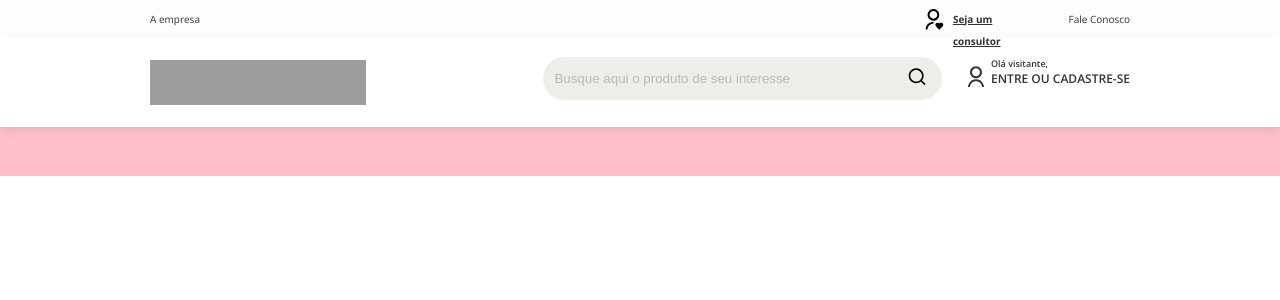
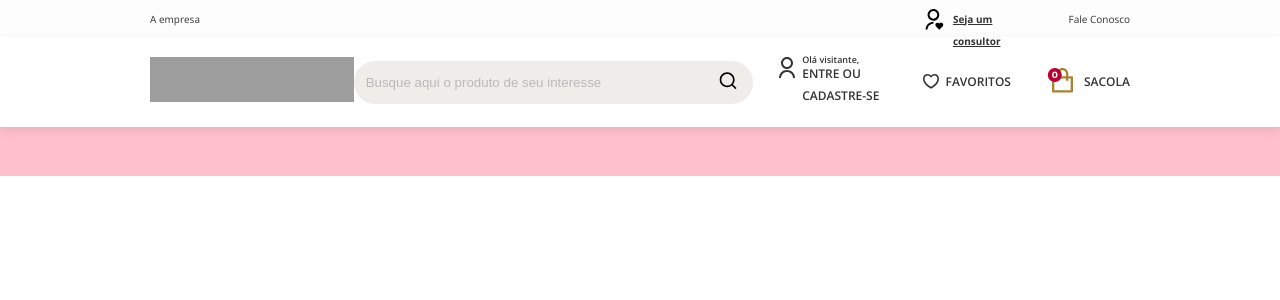
Before and after one commit to guilhermebernar/hinode-homepage, a React (Create React App) app: page /home in a window 1280 px wide. Shown: the top 300 px of the page. Built offline with nearby package versions, Linux system fonts and the light colour scheme; grey boxes are pictures that could not be loaded; a web font is replaced by a local one.

Commit message:
feat: main header OK

```diff
--- a/src/components/header/Header.Main.styles.tsx
+++ b/src/components/header/Header.Main.styles.tsx
@@ -15,6 +15,8 @@ width: 216px;
 export const MainContainerRigth = styled.div`
 display: flex;
 flex-direction: row;
+justify-content: center;
+align-items: center;
 `
 
 export const SearchBar = styled.form`
@@ -54,7 +56,6 @@ flex-direction: row;
 export const VisitorIcon = styled.img`
 max-width: 16px;
 max-height: 21px;
-transform: translateY(30%);
 margin: 0 7px 0 26px;
 `
 export const VisitorsButton = styled.div`
@@ -68,8 +69,8 @@ font-weight: 600;
 font-size: 9px;
 line-height: 22px;
 color: var(--grey-sixth);
-margin-top: -5%;
-margin-bottom: -5%;
+margin-top: -8%;
+margin-bottom: -8%;
 `
 export const VisitorTxt02 = styled.a`
 font-family: var(--font-open-sans);
@@ -79,3 +80,58 @@ font-size: 12px;
 line-height: 22px;
 color: var(--grey-sixth);
 `
+export const FavoriteContainer = styled.a`
+display: flex;
+flex-direction: row;
+justify-content: center;
+`
+export const FavoriteIcon = styled.img`
+width: 16px;
+height: 21px;
+margin: 0 7px 0 26px;
+`
+export const FavoriteTxt = styled.p`
+font-family: var(--font-open-sans);
+font-style: normal;
+font-weight: 600;
+font-size: 12px;
+line-height: 22px;
+color: var(--grey-sixth);
+`
+export const BagContainer = styled.a`
+display: flex;
+flex-direction: row;
+justify-content: center;
+align-items: center;
+margin-left: 41px;
+`
+export const SpamNumberBuy = styled.div`
+background-color: var(--red);
+height: 14px;
+width: 14px;
+border-radius: 100%;
+display: flex;
+justify-content: center;
+align-items: center;
+position: absolute;
+transform: translateY(-50%);
+transform: translateX(-30%);
+
+span{
+  font-family: 'Montserrat';
+  font-style: normal;
+  font-weight: 700;
+  font-size: 9px;
+  line-height: 22px;
+  color: var(--white)
+}
+`
+export const BagTxt = styled.p`
+font-family: var(--font-open-sans);
+font-style: normal;
+font-weight: 600;
+font-size: 12px;
+line-height: 22px;
+color: var(--grey-sixth);
+margin-left: 11px;
+`
--- a/src/components/header/Header.Main.tsx
+++ b/src/components/header/Header.Main.tsx
@@ -1,12 +1,18 @@
 /* eslint-disable jsx-a11y/anchor-has-content */
 /* eslint-disable jsx-a11y/anchor-is-valid */
 import {
+  BagContainer,
+  BagTxt,
+  FavoriteContainer,
+  FavoriteIcon,
+  FavoriteTxt,
   MainBar,
   MainContainerRigth,
   MainLogo,
   SearchBar,
   SearchButton,
   SearchField,
+  SpamNumberBuy,
   VisitorContainer,
   VisitorIcon,
   VisitorsButton,
@@ -17,6 +23,9 @@ import { HeadersMarginContainer } from "./Header.style";
 import logo from "../../assets/logo-color.svg";
 import search from "../../assets/icons/lupa.svg";
 import person from "../../assets/icons/person.svg";
+import bag from "../../assets/icons/bolca.svg";
+import heart from "../../assets/icons/coracao.svg";
+
 
 const HeaderMain = () => {
   return (
@@ -46,6 +55,24 @@ const HeaderMain = () => {
               <VisitorTxt02>ENTRE OU CADASTRE-SE</VisitorTxt02>
             </VisitorsButton>
           </VisitorContainer>
+          <FavoriteContainer href="#">
+            <FavoriteIcon
+              src={heart}
+              alt="Icone de coração representando área de favoritos." />
+            <FavoriteTxt>FAVORITOS</FavoriteTxt>
+          </FavoriteContainer>
+          <BagContainer href="#">
+            <div>
+              <SpamNumberBuy>
+                <span>0</span>
+              </SpamNumberBuy>
+              <img
+                src={bag}
+                alt="Icone de sacola representando a sacola de compras do cliente."
+              />
+            </div>
+            <BagTxt>SACOLA</BagTxt>
+          </BagContainer>
         </MainContainerRigth>
       </HeadersMarginContainer>
     </MainBar>
--- a/src/styles/fonts.css
+++ b/src/styles/fonts.css
@@ -8,6 +8,8 @@
 
 @import url('https://fonts.googleapis.com/css2?family=Roboto:ital@0;1&display=swap');
 
+@import url('https://fonts.googleapis.com/css2?family=Montserrat:wght@700&display=swap');
+
 @font-face {
   font-family: 'Aktiv Grotesk';
   src: url('../assets/fonts/AktivGrotesk/AktivGrotesk-Black.ttf') format('truetype');
```
Also changed, not shown: src/pages/homepage.tsx (+6 -6 lines).
